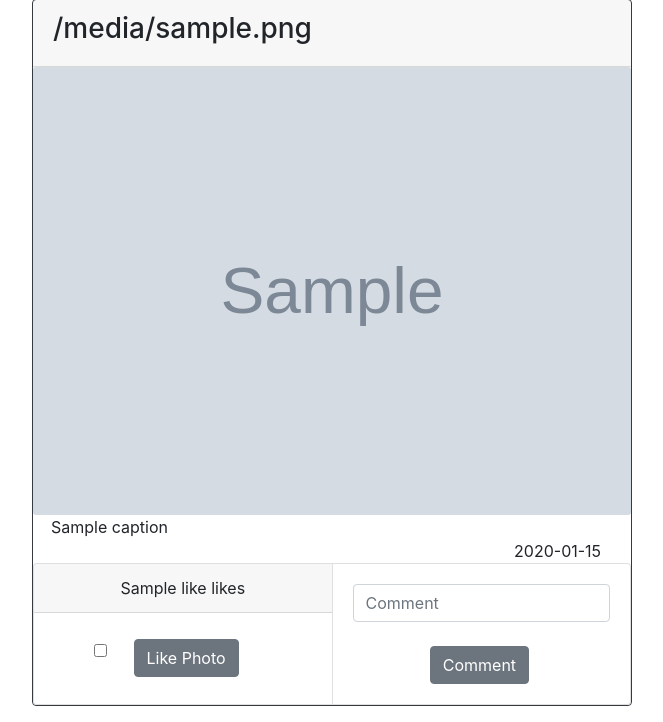
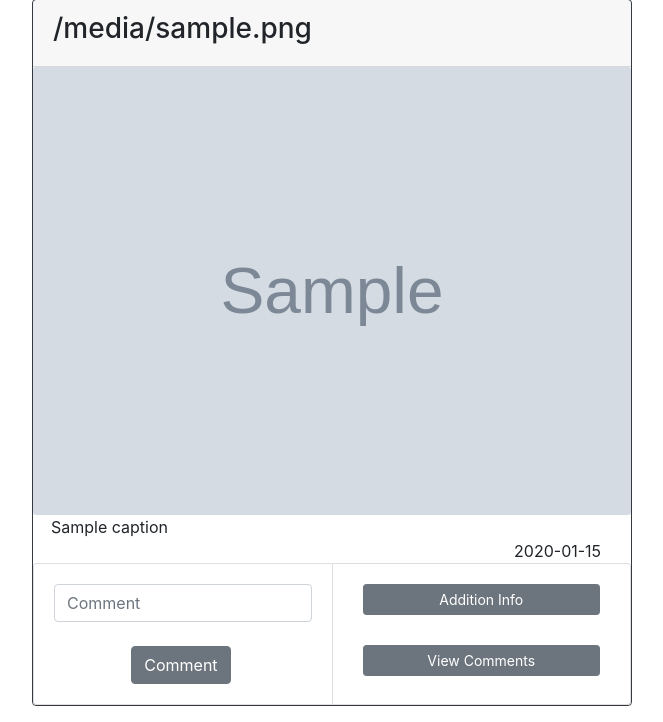
Before and after one commit to Abid-Rais/finstaGram, a Flask app: template templates/home.html in a window 1280 px wide; the page is wider, and only the part inside the window is pictured. Shown: the part 189-911 px from the top of that part, without its empty margins (418-1081 px from the left). Run offline with Flask 2, Linux system fonts and the light colour scheme; the template is opened without the code that fills it: most values are stand-ins (such as "Sample title", 1, 10 or a date in 2020); grey boxes marked "Sample" are stand-in pictures; some libraries are stand-ins or nearby versions.

Commit message:
Added allFollowers functionality, created modals for Comments and AddInfo

```diff
--- a/app.py
+++ b/app.py
@@ -104,9 +104,14 @@ def postPhoto():
         username = session['username']
         caption = request.form['caption']
 
-        query = "INSERT INTO Photo (photoPoster, photoPath, postingdate, caption) VALUES (%s, %s, %s, %s)"
+
+        visible = True
+        if request.form['allFollowers'] == "no":
+            visible = False
+
+        query = "INSERT INTO Photo (photoPoster, photoPath, postingdate, caption, allFollowers) VALUES (%s, %s, %s, %s, %s)"
         with conn.cursor() as cursor:
-            cursor.execute(query, (username, image_name, datetime.now(), caption))
+            cursor.execute(query, (username, image_name, datetime.now(), caption, visible))
             conn.commit()
             cursor.close()
         message = "Image has been successfully uploaded."
@@ -115,6 +120,7 @@ def postPhoto():
 
 # @app.route('/likePhoto', methods=['POST'])
 # def likePhoto():
+#     query = 'INSERT '
 
 #     query = 'UPDATE Photo SET like = like + 1 WHERE photoID = %s'
 #     with conn.cursor() as cursor:
@@ -130,14 +136,14 @@ def postPhoto():
 # def showComment():
 #     pass
 
-@app.route('/selectUser', methods=["GET"])
-def selectUser():
-    cursor = conn.cursor();
-    query = 'SELECT DISTINCT username FROM Person'
-    cursor.execute(query)
-    user_data = cursor.fetchall()
-    cursor.close()
-    return render_template('selectUser.html', user_list=user_data)
+# @app.route('/selectUser', methods=["GET"])
+# def selectUser():
+#     cursor = conn.cursor();
+#     query = 'SELECT DISTINCT username FROM Person'
+#     cursor.execute(query)
+#     user_data = cursor.fetchall()
+#     cursor.close()
+#     return render_template('selectUser.html', user_list=user_data)
 
 @app.route('/showPosts', methods=['GET','POST'])
 def showPosts():
@@ -151,16 +157,6 @@ def showPosts():
     cursor.close()
     return render_template('showPosts.html', username=user, images=data)
 
-# @app.route('/showPosts', methods=["GET", "POST"])
-# def showPosts():
-#     poster = request.args['poster']
-#     cursor = conn.cursor();
-#     query = 'SELECT photoID, postingdate FROM photo WHERE photoPoster = %s ORDER BY postingdate DESC'
-#     cursor.execute(query, poster)
-#     data = cursor.fetchall()
-#     cursor.close()
-#     return render_template('show_posts.html', poster_name=poster, posts=data)
-
 @app.route('/logout')
 def logout():
     session.pop('username')
--- a/templates/home.html
+++ b/templates/home.html
@@ -54,22 +54,6 @@
                     <div class="card-text text-right" style="margin-right: 5%;">{{image.postingdate}}</div>
                     <div class="card-group">
                         <div class="card">
-                            <div class="card-header text-center">
-                                {% if image.like %}
-                                    {{image.like}}
-                                {% else %}
-                                    0
-                                {% endif %}
-                                likes</div>
-                            <div class="card-body" style="margin-top:2%; margin-left:20%">
-                                <form action="/likePhoto"></form>
-                                <input type="hidden" id="photoID" name="photoID" value= {{image.photoID}} />
-                                <input type="checkbox" class="form-check-input" name="likeCheckbox" id="like" value="like_bool" >
-                                <input type="submit" class="btn btn-secondary" value="Like Photo" style="margin-left:20px;">
-                            </div>
-                        </div>
-
-                        <div class="card">
                             <div class="card-body">
                                 <form action="/commentPhoto"></form>
                                 <input type="text" class="form-control" name="comment" id="caption" placeholder="Comment">
@@ -77,10 +61,51 @@
                                 <input type="submit" class="btn btn-secondary" value="Comment" style="margin-left:30%;">
                             </div>
                         </div>
+                        <div class="card">
+                            <!-- Additional Info Button -->
+                            <button type="button" class="btn btn-secondary btn-sm" data-toggle="modal" data-target="#AddInfoModal" style="margin-top: 20px; margin-left: 30px; margin-right: 30px;">Addition Info</button>
+                            <!-- View Comments Button -->
+                            <button type="button" class="btn btn-secondary btn-sm" data-toggle="modal" data-target="#ViewCommentsModal" style="margin-top: 30px; margin-left: 30px; margin-right: 30px;">View Comments</button>
+                        </div>
                     </div>
                 </div>
             </div>
             {% endfor %}
         </div>
+
+        <!-- Additonal Info Modal -->
+        <div class="modal fade" id="AddInfoModal" tabindex="-1" role="dialog" aria-labelledby="AddInfoModalLabel" aria-hidden="true">
+            <div class="modal-dialog modal-dialog-centered" role="document">
+                <div class="modal-content">
+                    <div class="modal-header">
+                        <h3>Additonal Info</h3>
+                        <button type="button" class="close" data-dismiss="modal">&times;</button>
+                    </div>
+                    <div class="model-body">
+                        <p>Posted by:  </br>
+                        Time Posted: </br>
+                        Users Tagged: </br>
+                        Users Liked: </br>
+                        </p>
+                    </div>
+                </div>
+            </div>
+        </div>
+
+
+        <div class="modal fade" id="ViewCommentsModal" tabindex="-1" role="dialog" aria-labelledby="ViewCommentsLabel" aria-hidden="true">
+            <div class="modal-dialog modal-dialog-centered" role="document">
+                <div class="modal-content">
+                    <div class="modal-header">
+                        <h3>Comments</h3>
+                        <button type="button" class="close" data-dismiss="modal">&times;</button>
+                    </div>
+                    <div class="model-body">
+
+                    </div>
+                </div>
+            </div>
+        </div>
+
     </body>
 </html>
--- a/templates/showPosts.html
+++ b/templates/showPosts.html
@@ -10,7 +10,7 @@
         <meta name="viewport" content="width=device-width, initial-scale=1">
     </head>
     <body>
-        <h2>Newsfeed</h2>
+        <h2>{{username}}'s Photos</h2>
         {% for image in images %}
         <div class="mx-auto" style="width: 600px;">
             <div class="card card-block w-auto display-block border-dark mb-3">
@@ -49,4 +49,6 @@
             </div>
         </div>
         {% endfor %}
+        <a href="/home">Go Back</a>
     </body>
+    </html>
```
Also changed, not shown: templates/postPhoto.html (+16 -1 lines), templates/selectUser.html (+0 -33 lines), images/79369536_489941041880902_1522362926277591040_n.jpg (added), images/NYU Tandon Fall '19 Schedule.png (deleted), images/NYU Tandon Spring '20 Schedule.png (deleted), images/menacing-bear-snarling_s.jpg (deleted).
